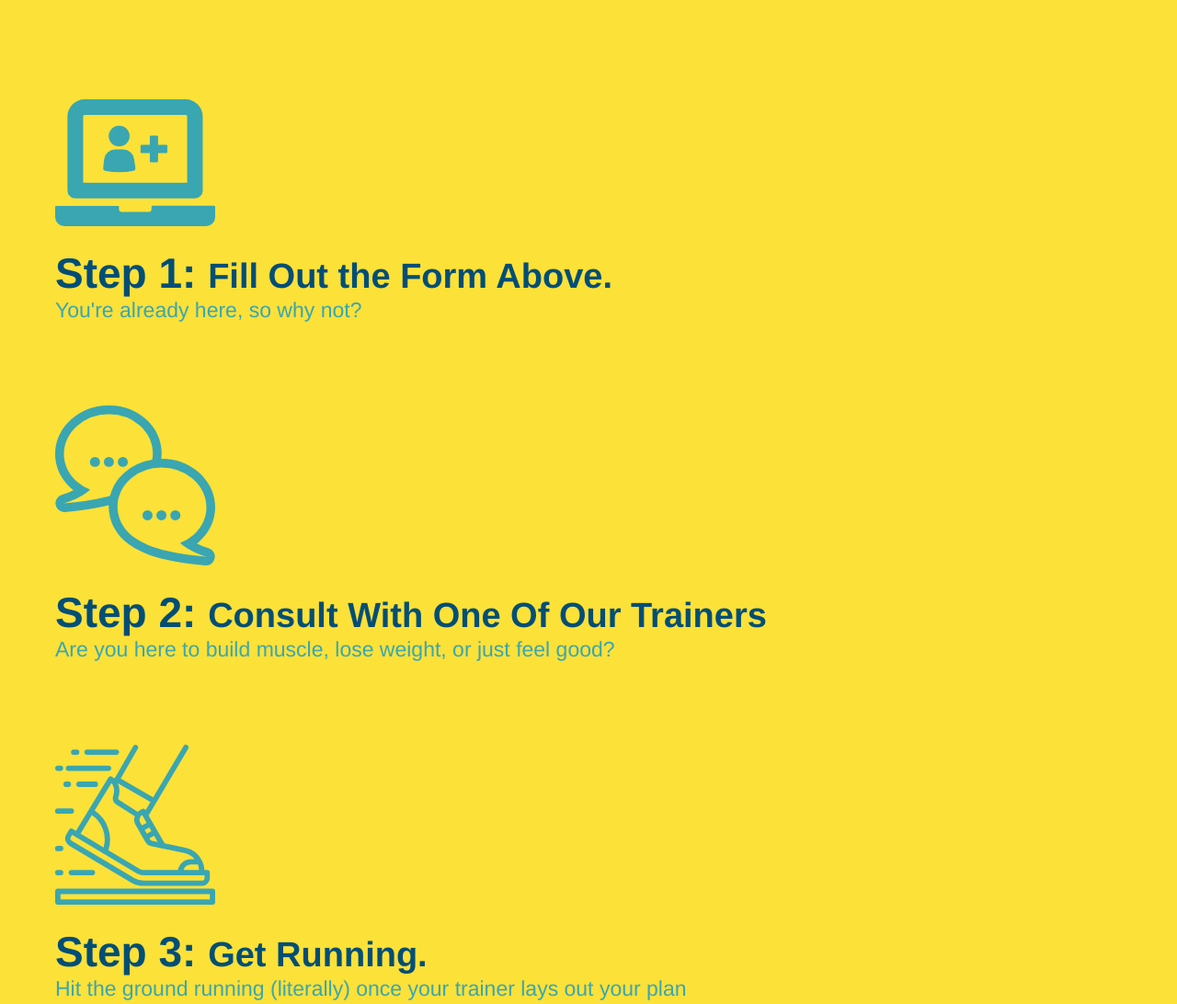
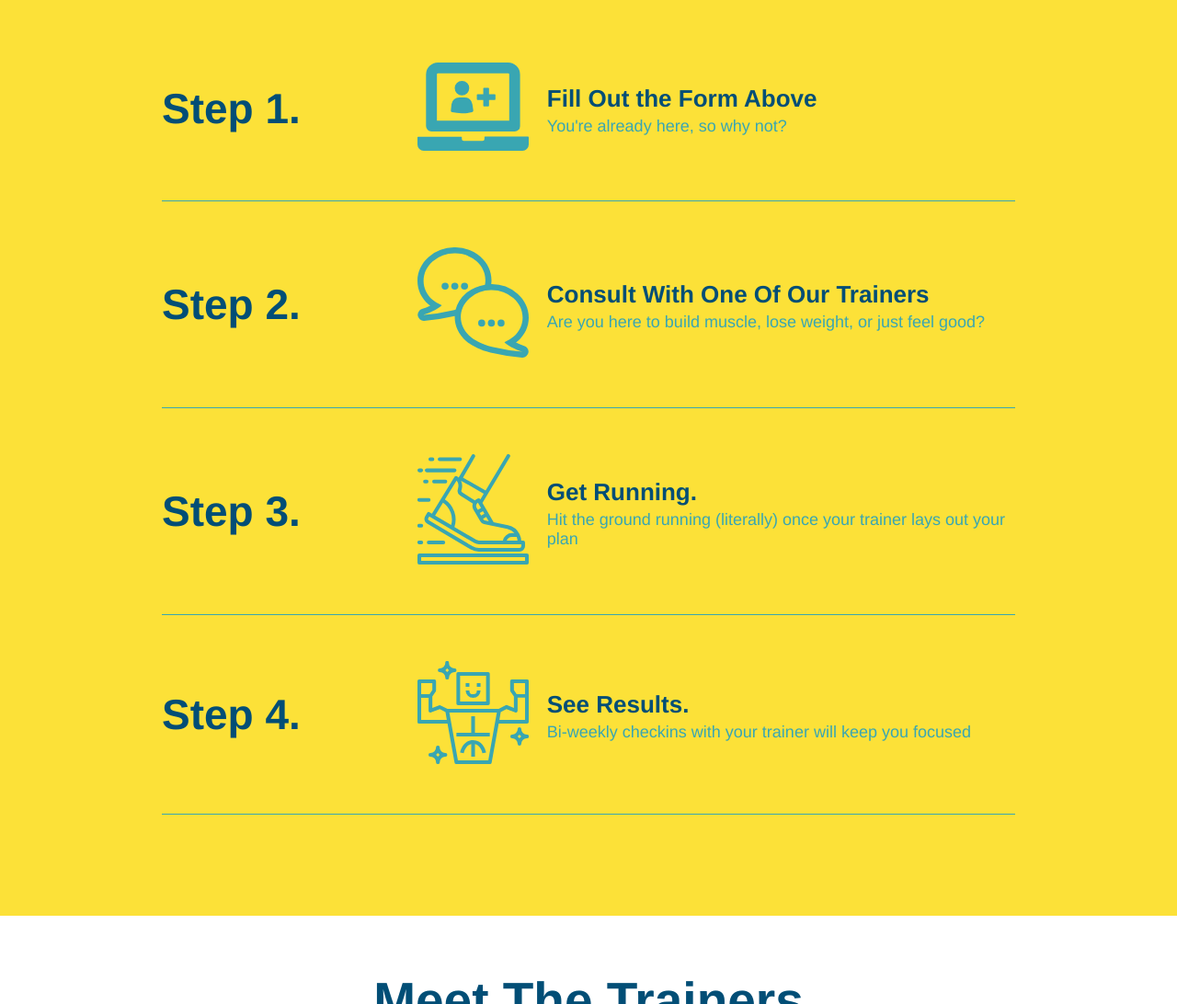
Before and after one commit to TaimurHasan/Practice-2, a plain HTML site: page index.html in a window 1280 px wide. Shown: the part 1260-2352 px from the top of the page at 92% size. Drawn offline with Linux system fonts and the light colour scheme.

Commit message:
add flexbox to steps

```diff
--- a/assets/css/style.css
+++ b/assets/css/style.css
@@ -177,31 +177,51 @@ section {
     border-color: #39a6b2;
 }
 
-.steps div {
-    margin-bottom: 80px;
+.step {
+    margin: 50px auto;
+    padding-bottom: 50px;
+    width: 80%;
+    border-bottom: 1px solid #39a6b2;
+    display: flex;
+    flex-wrap: wrap;
+    align-items: center;
+    justify-content: space-between;
+}
+.step h3 {
+    color: #024e76;
+    font-size: 46px;
+    flex: 1 30%;
 }
 
-.steps img {
-    width: 15%;
-    margin: 10px 0;
+.step-info {
+    flex: 2 70%;
+    display: flex;
+    flex-wrap: wrap;
+    align-items: center;
 }
 
-.steps h3 {
-    color: #024e76;
-    font-size: 46px;
-    margin-top: 10px;
+.step-img {
+    flex: 1 12%;
+    margin-right: 20px;
 }
 
-.steps p {
-    color:#39a6b2;
-    font-size: 23px;
+.step-img img {
+    max-width: 100%;
 }
 
-.steps span {
-    font-size: 38px;
+.step-text {
+    flex: 12;
 }
 
-.trainers {
+.step-text p {
+    color:#39a6b2;
+    font-size: 18px;
+}
+
+.step-text h4 {
+    font-size: 26px;
+    line-height: 1.5;
+    color: #024e76;
 }
 
 .trainer {
--- a/index.html
+++ b/index.html
@@ -86,30 +86,58 @@
             <div class="flex-row">
                 <h2 class="section-title secondary-border">What You Do</h2>
             </div>
-            <div>
+
+            <div class="step">
+                <h3>Step 1.</h3>
+                <div class="step-info">
+                    <div class="step-img">
                         <img src="./assets/images/step-1.svg" alt="" />
-                <h3>Step 1: <span>Fill Out the Form Above.<span></span></h3>
+                    </div>
+                    <div class="step-text">
+                        <h4>Fill Out the Form Above</h4>
                         <p>You're already here, so why not?</p>
                     </div>
+                </div>
+            </div>
 
-            <div>
+            <div class="step">
+                <h3>Step 2.</h3>
+                <div class="step-info">
+                    <div class="step-img">
                         <img src="./assets/images/step-2.svg" alt="" />
-                <h3>Step 2: <span>Consult With One Of Our Trainers</span></h3>
+                    </div>
+                    <div class="step-text">
+                        <h4>Consult With One Of Our Trainers</h4>
                         <p>Are you here to build muscle, lose weight, or just feel good?</p>
                     </div>
+                </div>
+            </div>
 
-            <div>
+            <div class="step">
+                <h3>Step 3.</h3>
+                <div class="step-info">
+                    <div class="step-img">
                         <img src="./assets/images/step-3.svg" alt="" />
-                <h3>Step 3: <span>Get Running.</span></h3>
+                    </div>
+                    <div class="step-text">
+                        <h4>Get Running.</h4>
                         <p>Hit the ground running (literally) once your trainer lays out your plan</p>
                     </div>
+                </div>
+            </div>
 
-            <div>
+            <div class="step">
+                <h3>Step 4.</h3>
+                <div class="step-info">
+                    <div class="step-img">
                         <img src="./assets/images/step-4.svg" alt="" />
-                <h3>Step 4: <span>See Results.</span></h3>
+                    </div>
+                    <div class="step-text">
+                        <h4>See Results.</h4>
                         <p>Bi-weekly checkins with your trainer will keep you focused</p>
                     </div>
-
+                </div>
+            </div>
         </section>
 
         <!--meet the trainers section-->
```
Lines whose indentation alone changed are shown as unchanged.
